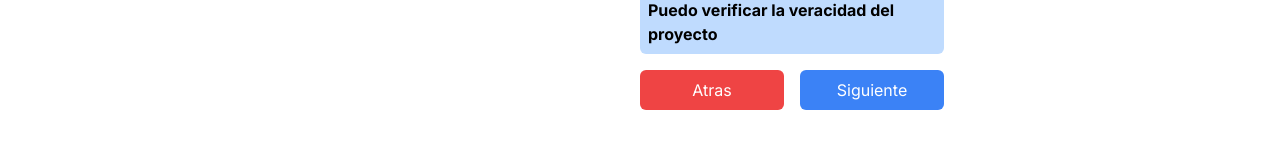
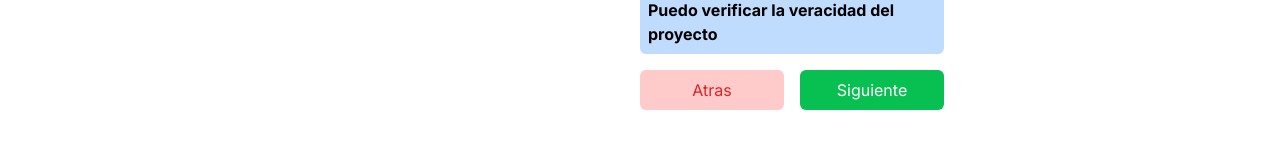
Before and after one commit to geroxima/separte, a Next.js app in the folder client/: page /project/new in a window 1280 px wide. Both pictures are taken after typing "Sample", "Sample" into the empty fields and a click on the button "Siguiente". Shown: the part 506-666 px from the top of the page. Built offline with nearby package versions, Linux system fonts and the light colour scheme; no server answers.

Commit message:
Update form input styles

```diff
--- a/client/src/app/project/new/page.jsx
+++ b/client/src/app/project/new/page.jsx
@@ -161,7 +161,7 @@ const NewProjectPage = () => {
                   name="name"
                   value={formData.name}
                   onChange={handleInputChange}
-                  className="rounded-md border border-gray-300 px-4 py-2 focus:outline-none focus:ring-2 focus:ring-blue-500"
+                  className="rounded-md border border-gray-300 px-4 py-2 focus:outline-none focus:ring-2 focus:ring-primary-green"
                 />
               </div>
               <div className="mb-4 flex flex-col">
@@ -174,7 +174,7 @@ const NewProjectPage = () => {
                   name="location"
                   value={formData.location}
                   onChange={handleInputChange}
-                  className="rounded-md border border-gray-300 px-4 py-2 focus:outline-none focus:ring-2 focus:ring-blue-500"
+                  className="rounded-md border border-gray-300 px-4 py-2 focus:outline-none focus:ring-2 focus:ring-primary-green"
                 />
               </div>
               <div className="mb-4 flex flex-col">
@@ -202,7 +202,7 @@ const NewProjectPage = () => {
               </div>
               <button
                 type="submit"
-                className="rounded-md bg-blue-500 px-4 py-2 text-white hover:bg-blue-600"
+                className="rounded-md bg-primary-green px-4 py-2 text-text-whtie hover:seconday-green"
               >
                 Siguiente
               </button>
@@ -233,7 +233,7 @@ const NewProjectPage = () => {
                   value={formData.amount}
                   onChange={handleInputChange}
                   placeholder="Ingresa tu monto en guaranies"
-                  className="rounded-md border border-gray-300 px-4 py-2 focus:outline-none focus:ring-2 focus:ring-blue-500"
+                  className="rounded-md border border-gray-300 px-4 py-2 focus:outline-none focus:ring-2 focus:ring-primary-green"
                 />
               </div>
 
@@ -259,13 +259,13 @@ const NewProjectPage = () => {
                 <button
                   onClick={() => setStage(1)}
                   type="button"
-                  className="w-1/2 rounded-md bg-red-500 px-4 py-2 text-white hover:bg-red-600"
+                  className="w-1/2 rounded-md bg-red-200 px-4 py-2 text-red-600 hover:bg-red-400"
                 >
                   Atras
                 </button>
                 <button
                   type="submit"
-                  className="w-1/2 rounded-md bg-blue-500 px-4 py-2 text-white hover:bg-blue-600"
+                  className="w-1/2 rounded-md bg-primary-green px-4 py-2 text-white hover:bg-secondary-green"
                 >
                   Siguiente
                 </button>
@@ -292,7 +292,7 @@ const NewProjectPage = () => {
                   value={formData.campaignName}
                   onChange={handleInputChange}
                   placeholder=""
-                  className="rounded-md border border-gray-300 px-4 py-2 focus:outline-none focus:ring-2 focus:ring-blue-500"
+                  className="rounded-md border border-gray-300 px-4 py-2 focus:outline-none focus:ring-2 focus:ring-primary-green"
                 />
               </div>
               <div className="mb-4 flex flex-col">
@@ -320,7 +320,7 @@ const NewProjectPage = () => {
 
               <button
                 type="submit"
-                className="rounded-md bg-blue-500 px-4 py-2 text-white hover:bg-blue-600"
+                className="rounded-md bg-primary-green px-4 py-2 text-white hover:bg-secondary-green"
               >
                 Siguiente
               </button>
```
